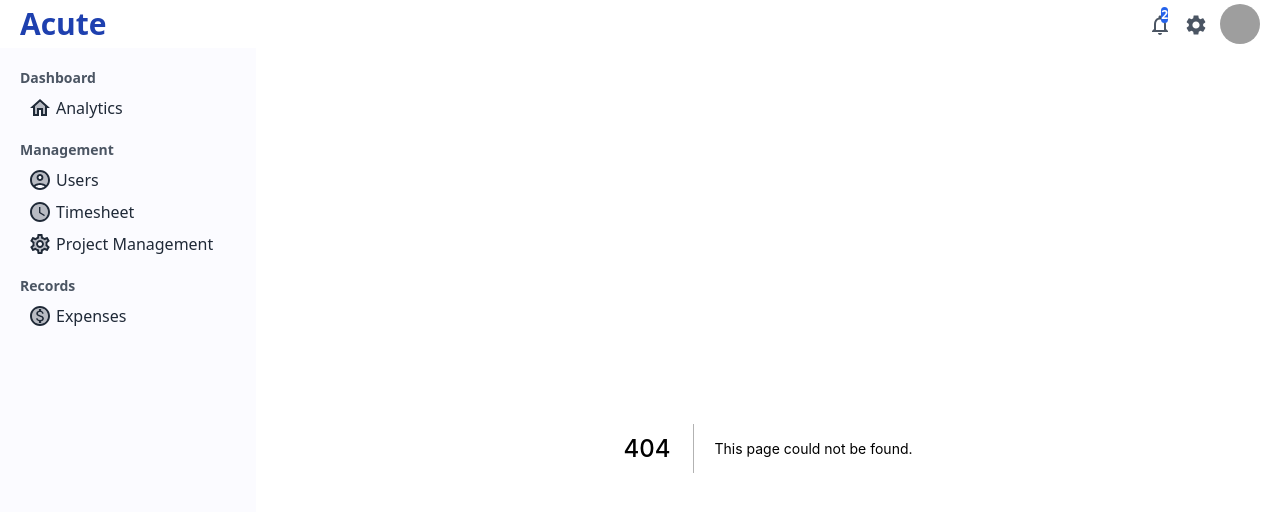
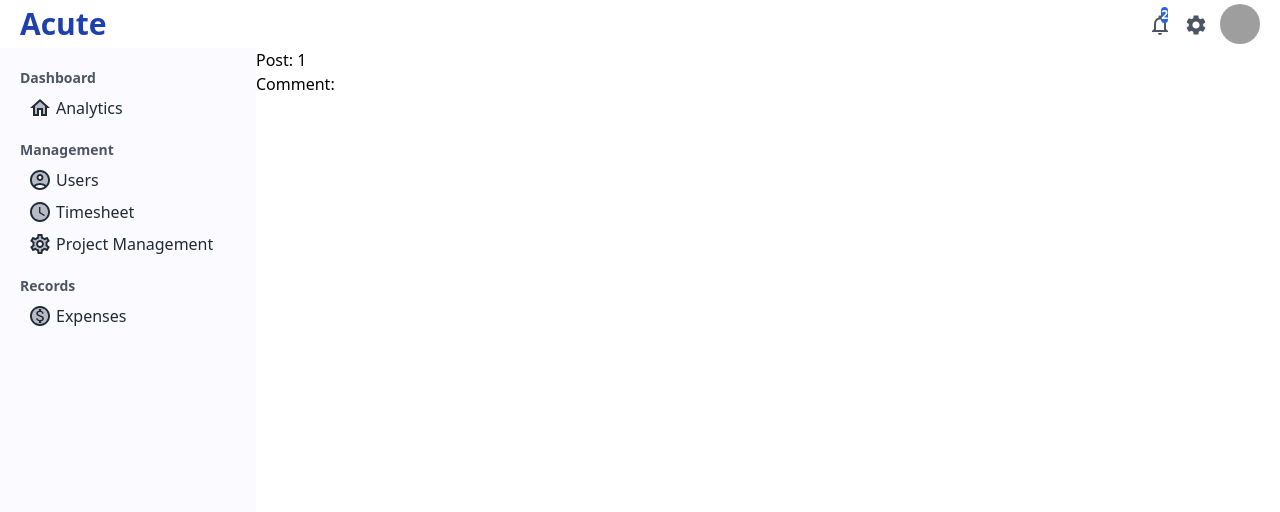
Before and after one commit to jackpeters667/acute, a Next.js app: page /admin/users/1 in a window 1280 px wide. Before the commit this address had no page. Shown: the top 512 px of the page. Built offline with nearby package versions, Linux system fonts and the light colour scheme; grey boxes are pictures that could not be loaded; a web font is replaced by a local one.

Commit message:
dynamic route users edit

```diff
--- /dev/null
+++ b/pages/admin/users/[id].tsx
@@ -0,0 +1,14 @@
+import { useRouter } from "next/router";
+const Details = () => {
+  const router = useRouter();
+  const { id, comment } = router.query;
+
+  return (
+    <>
+      <h1>Post: {id}</h1>
+      <h1>Comment: {comment}</h1>
+    </>
+  );
+};
+
+export default Details;
--- a/pages/admin/users.tsx
+++ b/pages/admin/users/index.tsx
@@ -1,7 +1,7 @@
-import styles from "../../styles/Users.module.css";
+import styles from "../../../styles/Users.module.css";
 import { DataGrid, GridRowsProp, GridColDef } from "@mui/x-data-grid";
 import { DeleteOutline, ModeEdit } from "@mui/icons-material";
-
+import Link from "next/link";
 const rows: GridRowsProp = [
   { id: 1, firstName: "Hello", lastName: "World" },
   { id: 2, firstName: "DataGridPro", lastName: "is Awesome" },
@@ -18,7 +18,18 @@ const columns: GridColDef[] = [
     renderCell: (params) => {
       return (
         <div className="cursor-pointer p-2">
-          <ModeEdit />
+          {/* change id number to be from array */}
+          {/*Or below works */}
+          {/* <Link href={`/admin/users/${encodeURIComponent("id")}`}> </Link> */}
+          <Link
+            href={{
+              pathname: "users/[id]",
+              query: { id: "random", comment: "content" },
+            }}
+          >
+            <ModeEdit />
+          </Link>
+
           <DeleteOutline />
         </div>
       );
```
